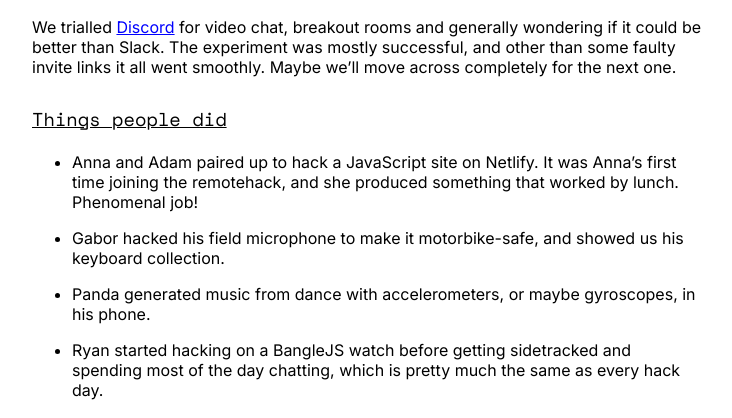
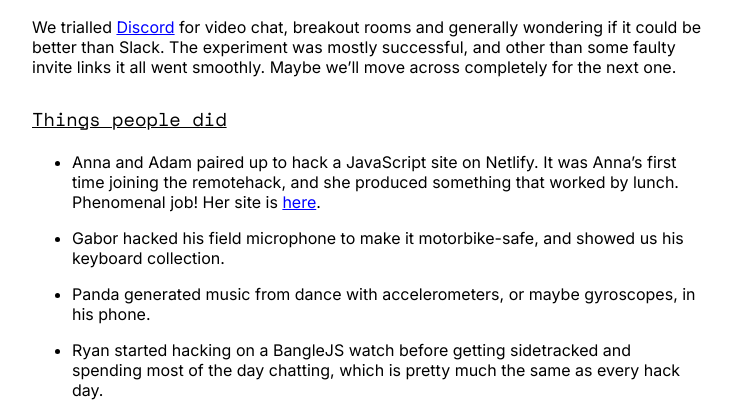
Before and after one commit to remotehack/remotehack.github.io, a Jekyll site: the page built from _hacks/16.md, in a window 1280 px wide. Shown: the part 579-997 px from the top of the page, without its empty margins (272-1004 px from the left). Built offline with Jekyll 4.4.1, drawn with Linux system fonts in a browser that asks for light colours.

Commit message:
add Anna's site to the July writeup

```diff
--- a/_hacks/16.md
+++ b/_hacks/16.md
@@ -12,7 +12,7 @@ We trialled [Discord](https://discord.com) for video chat, breakout rooms and ge
 
 ### Things people did
 
-- Anna and Adam paired up to hack a JavaScript site on Netlify. It was Anna's first time joining the remotehack, and she produced something that worked by lunch. Phenomenal job!
+- Anna and Adam paired up to hack a JavaScript site on Netlify. It was Anna's first time joining the remotehack, and she produced something that worked by lunch. Phenomenal job! Her site is [here](https://caffiendsayshelloworld.netlify.app/).
 
 - Gabor hacked his field microphone to make it motorbike-safe, and showed us his keyboard collection.
 
```
